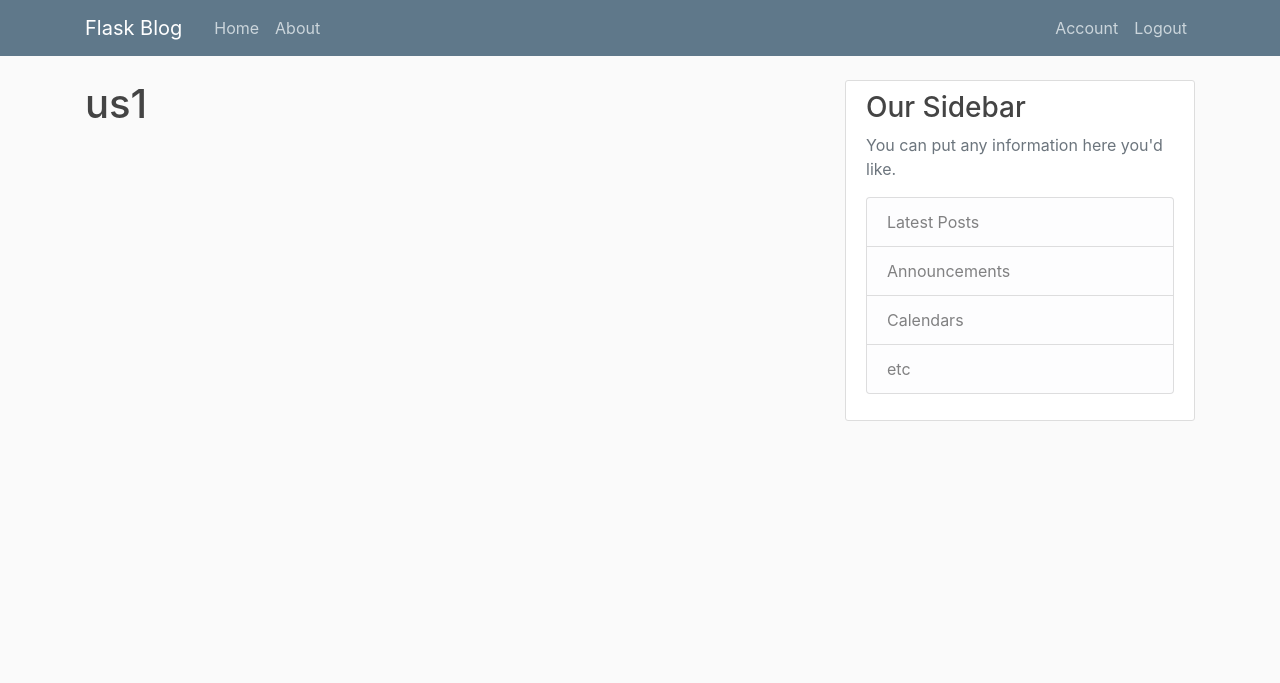
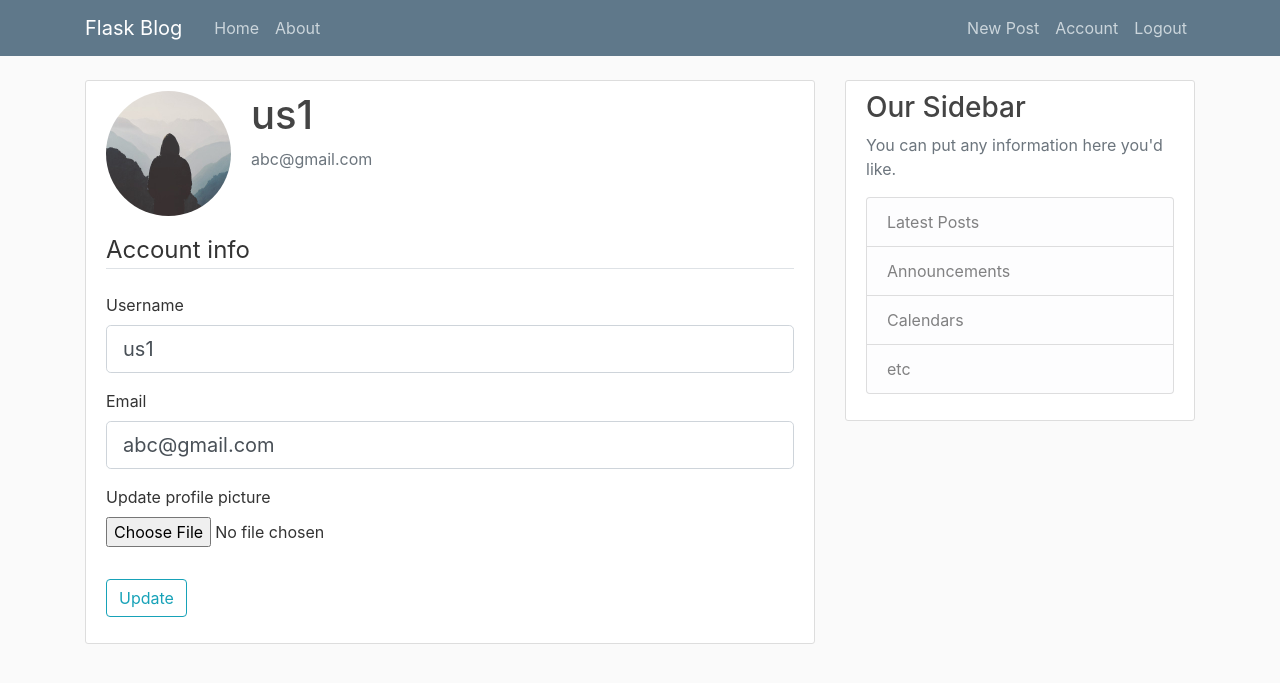
Before and after one commit to jduar/billiards_website, a Flask app: page /account in a window 1280 px wide. Shown: the top 683 px of the page. Run offline with Flask 2, Linux system fonts and the light colour scheme; a user stored in the database is signed in; some libraries are stand-ins or nearby versions.

Commit message:
user_links

```diff
--- a/flaskproject/forms.py
+++ b/flaskproject/forms.py
@@ -1,7 +1,9 @@
 from flaskproject import db
 from flaskproject.models import User
 from flask_wtf import FlaskForm
-from wtforms import StringField, PasswordField, SubmitField, BooleanField
+from flask_wtf.file import FileField, FileAllowed
+from flask_login import current_user
+from wtforms import StringField, PasswordField, SubmitField, BooleanField, TextAreaField
 from wtforms.validators import DataRequired, Length, Email, EqualTo, ValidationError
 
 
@@ -32,3 +34,39 @@ class LoginForm(FlaskForm):
     password = PasswordField('Password', validators=[DataRequired()])
     remember = BooleanField('Remember Me')
     submit = SubmitField('Login')
+
+
+class UpdateAcountForm(FlaskForm):
+
+    username = StringField('Username',
+                           validators=[DataRequired(), Length(min=2, max=20)])
+
+    email = StringField('Email',
+                        validators=[DataRequired(), Email()])
+
+    picture = FileField('Update profile picture',
+                        validators = [FileAllowed(['jpg','png'])])
+
+    submit = SubmitField('Update')
+
+
+    def validate_username(self,username):
+        if username.data != current_user.username:
+            user = User.query.filter_by(username = username.data).first()
+            if user :
+                raise ValidationError('Username already in use')
+
+    def validate_email(self,email):
+        if email.data != current_user.email:
+            user = User.query.filter_by(email = email.data).first()
+            if user:
+                raise ValidationError('Email already in use')
+
+
+class PostForm(FlaskForm):
+    title = StringField('Title',
+                           validators=[DataRequired()])
+    content = TextAreaField('Content',
+                        validators=[DataRequired()])
+
+    submit = SubmitField('Post')
--- a/flaskproject/routes.py
+++ b/flaskproject/routes.py
@@ -1,32 +1,23 @@
+import os
+from PIL import Image
+import secrets
 
-from flask import render_template, url_for, flash, redirect, request
+from flask import render_template, url_for, flash, redirect, request, abort
 from flaskproject import app, bcrypt, db
-from flaskproject.forms import RegistrationForm,LoginForm
+from flaskproject.forms import RegistrationForm,LoginForm, UpdateAcountForm, PostForm
 from flaskproject. models import User, Post
 from flask_login import login_user,current_user, logout_user, login_required
 
 
 
-posts = [
-	{
-	'author': "Me",
-	'title': "tests",
-	'date_posted': 'today',
-	'content': 'hahaha'
-	},
 
-	{
-	'author': "Me1",
-	'title': "tests1",
-	'date_posted': 'today1',
-	'content': 'hahaaha1'
-	}
-]
 
 
 @app.route("/")
 @app.route("/home")
 def home():
+    page = request.args.get('page',1, type = int)
+    posts = Post.query.order_by(Post.date_posted.desc()).paginate(page = page, per_page = 5)
     return render_template('home.html',posts=posts)
 
 @app.route("/about")
@@ -76,8 +67,123 @@ def logout():
 	return redirect(url_for('home'))
 
 
+def save_picture(form_picture):
+	'''
+	Resizes and saves the user picture
+	'''
 
-@app.route("/account")
+	random_hex = secrets.token_hex(8)
+	f_name, f_ext = os.path.splitext(form_picture.filename)
+	picture_fn = random_hex + f_ext
+
+	picture_path = os.path.join(app.root_path, 'static/profile_pics',picture_fn)
+	output_size = (125,125)
+
+	i = Image.open(form_picture)
+	i.thumbnail(output_size)
+	i.save(picture_path)
+	return picture_fn
+
+@app.route("/account", methods = ['GET','POST'])
 @login_required
 def account():
-	return render_template('account.html',title = 'Account')
+	form = UpdateAcountForm()
+
+	if form.validate_on_submit():
+
+		if form.picture.data:
+			picture_fn = save_picture(form.picture.data)
+			current_user.image_file = picture_fn
+
+
+		current_user.username = form.username.data
+		current_user.email = form.email.data
+
+		db.session.commit()
+
+		flash('Your account has been updated','success')
+		return redirect(url_for("account"))
+
+	elif request.method == 'GET':
+		form.username.data = current_user.username
+		form.email.data = current_user.email
+	image_file = url_for('static', filename = 'profile_pics/' + current_user.image_file)
+	return render_template('account.html',title = 'Account', image_file =  image_file, form = form)
+
+
+@app.route("/post/new", methods = ['GET','POST'])
+@login_required
+def new_post():
+	form =  PostForm()
+
+	if form.validate_on_submit():
+		post =  Post(title = form.title.data , content = form.content.data, author = current_user)
+
+		db.session.add(post)
+		db.session.commit()
+
+		return redirect(url_for('home'))
+	return render_template('create_post.html',title = 'New post',form = form, legend = 'Create' )
+
+
+@app.route("/post/<int:post_id>")
+@login_required
+def post(post_id):
+	post = Post.query.get_or_404(post_id)
+
+	return render_template('post.html',title = post.title ,post = post )
+
+
+@app.route("/post/<int:post_id>/update", methods = ['GET','POST'])
+@login_required
+def update_post(post_id):
+	post = Post.query.get_or_404(post_id)
+
+	if current_user != post.author :
+		abort(403)
+
+	form = PostForm()
+
+	if form.validate_on_submit():
+		post.title = form.title.data
+		post.content = form.content.data
+
+		db.session.commit()
+		flash('Your post has been updated','success')
+		return redirect(url_for('post', post_id = post.id))
+
+	elif request.method == 'GET':
+		form.title.data = post.title
+		form.content.data = post.content
+
+	return render_template('create_post.html',title = 'Update Post' ,legend = 'Update', post = post, form = form )
+
+
+@app.route("/post/<int:post_id>/delete", methods = ['POST'])
+@login_required
+def delete_post(post_id):
+	post = Post.query.get_or_404(post_id)
+
+	if current_user != post.author :
+		abort(403)
+
+	db.session.delete(post)
+	db.session.commit()
+	flash('Your post has been deleted!','success')
+
+	return redirect(url_for('home'))
+
+
+
+
+
+@app.route("/user/<string:username>")
+def user_posts(username):
+    page = request.args.get('page',1, type = int)
+
+    user = User.query.filter_by(username = username).first_or_404()
+    posts = Post.query.filter_by(author = user)\
+    							.order_by(Post.date_posted.desc())\
+    							.paginate(page = page, per_page = 5)
+
+    return render_template('user_posts.html',posts = posts, user = user)
--- a/flaskproject/templates/account.html
+++ b/flaskproject/templates/account.html
@@ -1,7 +1,76 @@
 {% extends "layout.html" %}
 
 {% block content %}
-	<h1>{{ current_user.username }}</h1>
+	<div class="content-section">
+	  <div class="media">
+	    <img class="rounded-circle account-img" src= "{{ image_file }}">
+	    <div class="media-body">
+	      <h2 class="account-heading">{{current_user.username}}</h2>
+	      <p class="text-secondary">{{current_user.email}}</p>
+	    </div>
+	  </div>
+		<form method="POST" action ="" enctype = "multipart/form-data">
+			{{form.hidden_tag()}}
+
+			<fieldset class="form-group">
+				<legend class="border-bottom mb-4"> Account info </legend>
+				<div class="form-group">
+					{{ form.username.label(class="form-control-label") }}
+
+					{% if form.username.errors%}
+						{{ form.username(class="form-control form-control-lg is-invalid") }}
+
+						<div class= "invalid-feedback">
+							{% for error in form.username.errors %}
+								<span>{{ error}} </span>
+							{% endfor %}
+						</div>
+
+					{% else %}
+						{{ form.username(class="form-control form-control-lg") }}
+					{% endif%}
+
+				</div>
+
+				<div class="form-group">
+					{{form.email.label(class="form-control-label")}}
+					{% if form.email.errors%}
+						{{ form.email(class="form-control form-control-lg is-invalid") }}
+
+						<div class= "invalid-feedback">
+							{% for error in form.email.errors %}
+								<span>{{ error}} </span>
+							{% endfor %}
+						</div>
+
+					{% else %}
+						{{ form.email(class="form-control form-control-lg") }}
+					{% endif%}
+				</div>
+
+			<div class="form-group">
+					{{form.picture.label()}}
+					{{form.picture( class = "form-control-file")}}
+
+					{% if form.picture.errors%}
+						{% for error in form.picture.errors %}
+							<span class = "text-danger">{{ error}} </span><\br>
+						{% endfor %}
+
+					{% endif %}
+
+			</div>
+			</fieldset>
+
+			<div class="form-group">
+				{{form.submit( class = "btn btn-outline-info")}}
+
+			</div>
+
+
+		</form>
+
+	</div>
 
 
 {% endblock content %}
--- a/flaskproject/templates/layout.html
+++ b/flaskproject/templates/layout.html
@@ -36,6 +36,7 @@
 	        <!-- Navbar Right Side -->
 	        <div class="navbar-nav">
 	        	{% if current_user.is_authenticated %}
+	        		<a class="nav-item nav-link" href="{{url_for('new_post')}}">New Post</a>
 	        		<a class="nav-item nav-link" href="{{url_for('account')}}">Account</a>
 	        		<a class="nav-item nav-link" href="{{url_for('logout')}}">Logout</a>
 
```
Also changed, not shown: flaskproject/templates/create_post.html (added, +52 -0 lines), flaskproject/templates/home.html (+17 -4 lines), flaskproject/templates/post.html (added, +40 -0 lines), flaskproject/templates/user_posts.html (added, +30 -0 lines), flaskproject/site.db, flaskproject/static/profile_pics/default.jpg (added), flaskproject/static/profile_pics/e1b1da28ab8811b6.png (added), 1 other file.
